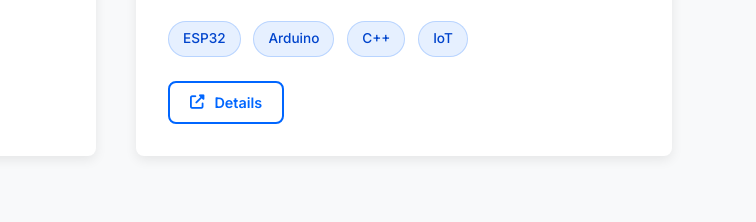
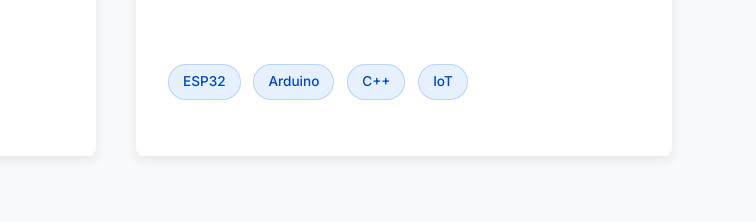
Before and after one commit to nezha-cloud/Portfolio, a plain HTML site: page index.html in a window 1280 px wide. Shown: the part 3230-3452 px from the top of the page, 524-1280 px from the left. Drawn offline with Linux system fonts and the light colour scheme; files whose address does not match are found by name.

Commit message:
Remove project links from index.html
Removed project links section from the HTML.

```diff
--- a/index.html
+++ b/index.html
@@ -959,11 +959,7 @@
                             <span class="tech-tag">C++</span>
                             <span class="tech-tag">IoT</span>
                         </div>
-                        <div class="project-links">
-                            <a href="#" class="btn btn-small btn-outline">
-                                <i class="fas fa-external-link-alt"></i> Details
-                            </a>
-                        </div>
+
                     </div>
                 </div>
 
```
